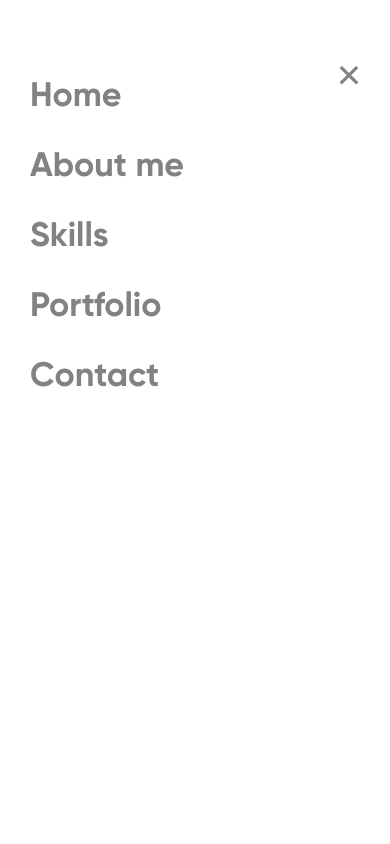
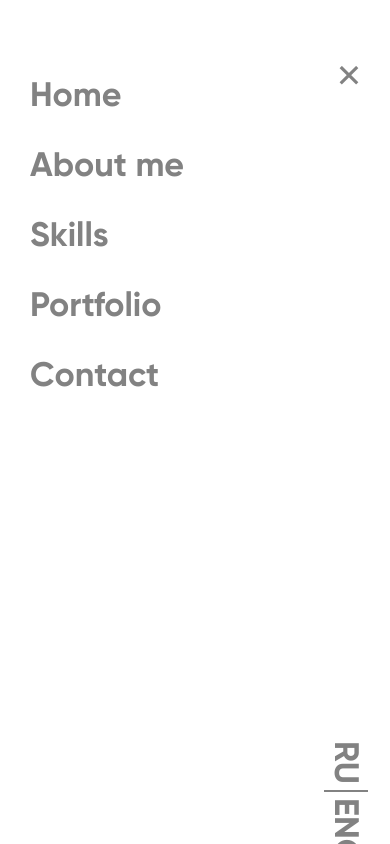
Before and after one commit to ViktoriyaNovik/project, a plain HTML site: page index.html in a window 390 px wide. Both pictures are taken after a click on the button 344 px from the left and 75 px from the top of the page. Shown: the top 844 px of the page. Drawn offline with Linux system fonts and the light colour scheme.

Commit message:
index.html

```diff
--- a/index.html
+++ b/index.html
@@ -53,6 +53,10 @@
                     <a href="#contact" class="burger__link">Contact</a>
                 </li>
             </ul>
+             <div class="button__inner_burger">
+                <button class="btn_burger btn_ru">RU</button>
+                <button class="btn_burger btn_eng">ENG</button>
+            </div>
         </div>
     </div>
 </header>
```
